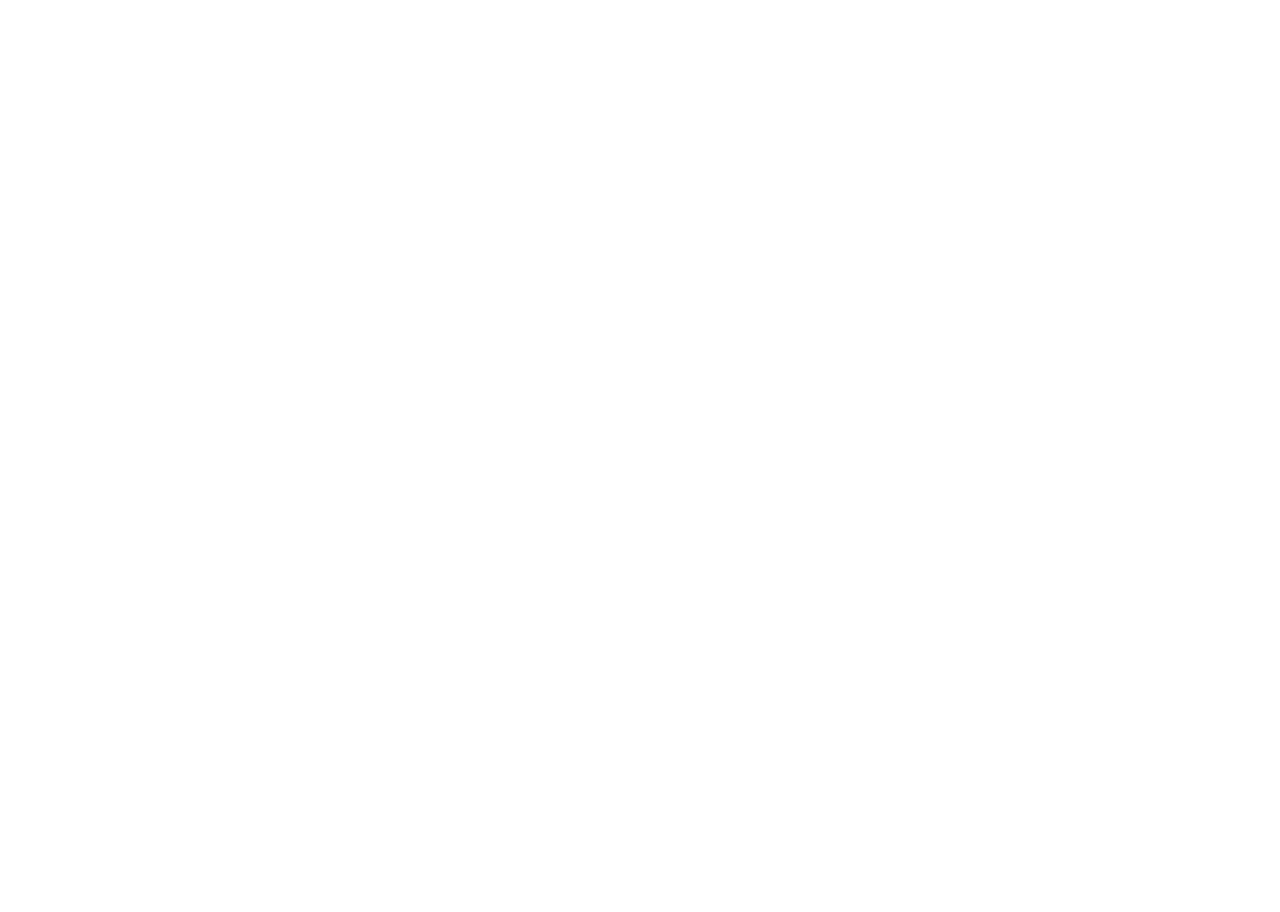
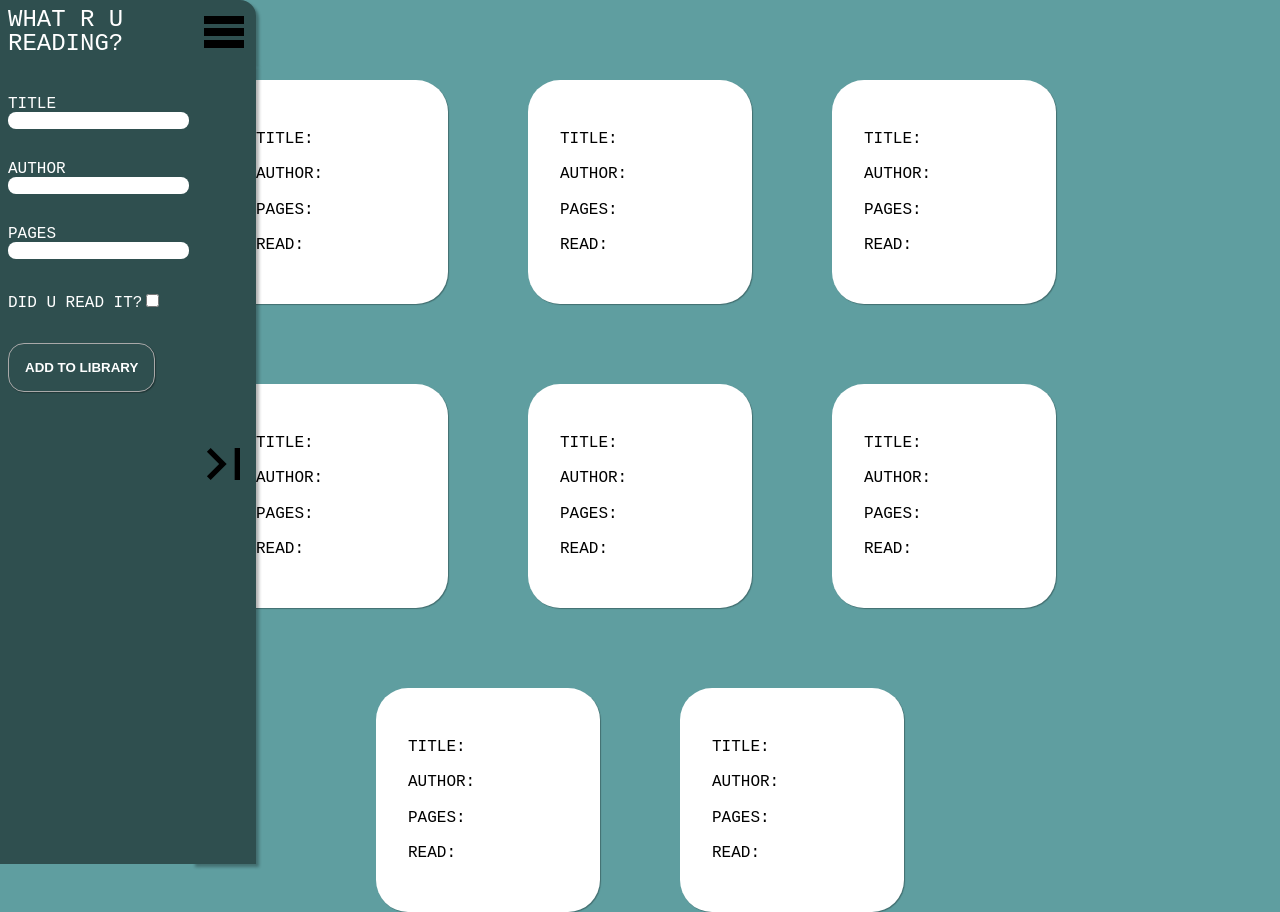
Before and after one commit to Charlie-Deane/libraryProject, a plain HTML site: page index.html in a window 1280 px wide. Before the commit the page ends 800 px from the top, so only its background shows below. Drawn offline with Linux system fonts and the light colour scheme.

Commit message:
skeleton created for html+css

```diff
--- a/index.html
+++ b/index.html
@@ -9,6 +9,83 @@
     <link rel="stylesheet" href="style.css">
 </head>
 <body>
-
+    <div id="navContainer">
+        <div id="menuTitle">
+            <h1 id="h1title">WHAT R U READING?</h1>
+        </div>
+        <div id="hamburgerHelper">
+            <svg viewBox="0 0 100 80" width="40" height="40">
+                <rect width="100" height="20"></rect>
+                <rect y="30" width="100" height="20"></rect>
+                <rect y="60" width="100" height="20"></rect>
+              </svg>
+        </div>
+        <div id="bookForm">
+            <form>
+            <ul>
+                <li><label for="title">TITLE</label><input id="title" type="text"></li>
+                <li><label for="author">AUTHOR</label><input id="author" type="text"></li>
+                <li><label for="pages">PAGES</label><input id="pages" type="number"></li>
+                <li id="checkboxLi"><label for="readStatus">DID U READ IT?</label><input id="readStatus" type="checkbox"></li>
+                <li><button type="submit">ADD TO LIBRARY</button></li>
+            </ul>
+        </form>
+        </div>
+        <div id="sidebarNavFiller">
+            <svg style="width:4rem;height:4rem" viewBox="0 0 24 24">
+                <path fill="currentColor" d="M5.59,7.41L10.18,12L5.59,16.59L7,18L13,12L7,6L5.59,7.41M16,6H18V18H16V6Z" />
+            </svg>
+        </div>
+    </div>
+    <div id="libraryContainer">
+        <div id="testBook" class="book">
+            <h2 id="bookTitle">TITLE: </h2>
+            <h2 id="bookAuthor">AUTHOR: </h2>
+            <h2 id="pages">PAGES: </h2>
+            <h2 id="readState">READ: </h2>
+        </div>
+        <div id="testBook" class="book">
+            <h2 id="bookTitle">TITLE: </h2>
+            <h2 id="bookAuthor">AUTHOR: </h2>
+            <h2 id="pages">PAGES: </h2>
+            <h2 id="readState">READ: </h2>
+        </div>
+        <div id="testBook" class="book">
+            <h2 id="bookTitle">TITLE: </h2>
+            <h2 id="bookAuthor">AUTHOR: </h2>
+            <h2 id="pages">PAGES: </h2>
+            <h2 id="readState">READ: </h2>
+        </div>
+        <div id="testBook" class="book">
+            <h2 id="bookTitle">TITLE: </h2>
+            <h2 id="bookAuthor">AUTHOR: </h2>
+            <h2 id="pages">PAGES: </h2>
+            <h2 id="readState">READ: </h2>
+        </div>
+        <div id="testBook" class="book">
+            <h2 id="bookTitle">TITLE: </h2>
+            <h2 id="bookAuthor">AUTHOR: </h2>
+            <h2 id="pages">PAGES: </h2>
+            <h2 id="readState">READ: </h2>
+        </div>
+        <div id="testBook" class="book">
+            <h2 id="bookTitle">TITLE: </h2>
+            <h2 id="bookAuthor">AUTHOR: </h2>
+            <h2 id="pages">PAGES: </h2>
+            <h2 id="readState">READ: </h2>
+        </div>
+        <div id="testBook" class="book">
+            <h2 id="bookTitle">TITLE: </h2>
+            <h2 id="bookAuthor">AUTHOR: </h2>
+            <h2 id="pages">PAGES: </h2>
+            <h2 id="readState">READ: </h2>
+        </div>
+        <div id="testBook" class="book">
+            <h2 id="bookTitle">TITLE: </h2>
+            <h2 id="bookAuthor">AUTHOR: </h2>
+            <h2 id="pages">PAGES: </h2>
+            <h2 id="readState">READ: </h2>
+        </div>
+    </div>
 </body>
 </html>
--- a/style.css
+++ b/style.css
@@ -30,6 +30,8 @@ footer, header, hgroup, menu, nav, section {
 }
 body {
 	line-height: 1;
+    transition-duration: 500ms;
+
 }
 ol, ul {
 	list-style: none;
@@ -46,3 +48,153 @@ table {
 	border-collapse: collapse;
 	border-spacing: 0;
 }
+
+body{
+    color: white;
+    background-color: cadetblue;
+    font-family: 'Courier New', Courier, monospace;
+}
+
+#navContainer{
+    position: absolute;
+    top: 0rem;
+    bottom: 0rem;
+    left: 0rem;
+    display: grid;
+    grid-template-columns: 12rem 4rem;
+    grid-template-rows: 4rem 100%;
+    margin-left: -12rem;
+    background-color: darkslategrey;
+    width: 4rem;
+    border-radius: 1rem;
+    transition-duration: 500ms;
+}
+
+#navContainer:hover{
+    margin-left: 0;
+}
+
+#hamburgerHelper{
+    grid-column: 2;
+    grid-row: 1;
+    display: flex;
+    align-items: center;
+    justify-content: center;
+    background-color: darkslategrey;
+    box-shadow: 3px 3px 3px rgba(0, 0, 0, .3);
+    border-radius: 0px 1rem 0px 0px;
+}
+
+#bookForm{
+    grid-column: 1;
+    grid-row: 2;
+    background-color: darkslategrey;
+}
+
+#menuTitle{
+    grid-row: 1;
+    grid-column: 1;
+    display: flex;
+    align-items: center;
+    justify-content: center;
+    background-color: darkslategrey;
+}
+
+#sidebarNavFiller{
+    grid-row: 2;
+    grid-column: 2;
+    height: 100%;
+    width: 100%;
+    background-color: darkslategrey;
+    box-shadow: 3px 3px 3px rgba(0, 0, 0, .3);
+    display: flex;
+    align-items: center;
+    justify-content: center;
+    color: black;
+}
+
+#menuTitle{
+    display: flex;
+    justify-content: center;
+    align-items: center;
+}
+
+#h1title{
+    font-family: 'Courier New', Courier, monospace;
+    font-size: 1.5rem;
+    margin-left: .5rem;
+}
+
+ul{
+    margin-left: .5rem;
+}
+
+li {
+    margin-top: 2rem;
+}
+
+li #checkboxLi{
+    display: flex;
+    justify-content: center;
+    align-items: center;
+}
+
+button{
+    background-color: darkslategray;
+    color: white;
+    padding: 1rem;
+    border-radius: 1rem;
+    border-style: solid;
+    border-width: 1px;
+    border-color: darkgrey;
+    display: flex;
+    align-items: center;
+    justify-content: center;
+    font-weight: bold;
+    text-align: center;
+    box-shadow: 1px 1px 1px rgba(0, 0, 0, .3);
+}
+
+button:hover{
+    background-color: cadetblue;
+    border-style: none;
+}
+
+input{
+    border-style: none;
+    border-radius: .5rem;
+}
+
+.book{
+    height: 10rem;
+    width: 10rem;
+    background-color: white;
+    color: black;
+    display: flex;
+    flex-direction: column;
+    align-items: left;
+    justify-content: space-evenly;
+    padding: 2rem;
+    border-radius: 2rem;
+    transition-duration: 500ms;
+    box-shadow: 1px 1px 1px rgba(0, 0, 0, .3);
+}
+
+.book:hover{
+    height: 11rem;
+    width: 11rem;
+    font-size: 1.1rem;
+    transition-duration: 500ms;
+    box-shadow: 5px 8px 6px rgba(0, 0, 0, .5);
+}
+
+#libraryContainer{
+    margin-top: 5rem;
+    margin-left: 5rem;
+    margin-right: 5rem;
+    display: flex;
+    flex-wrap: wrap;
+    align-items: center;
+    justify-content: center;
+    gap: 5rem;
+}
```
